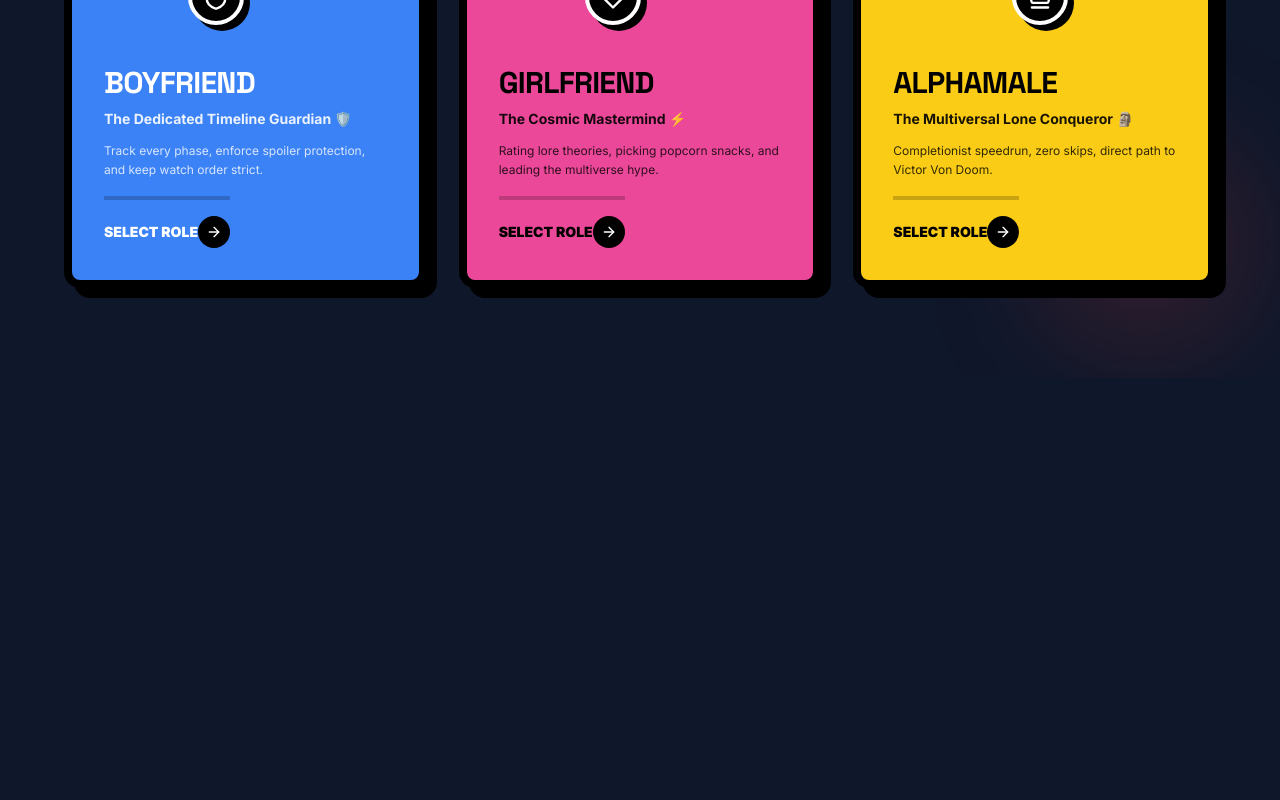
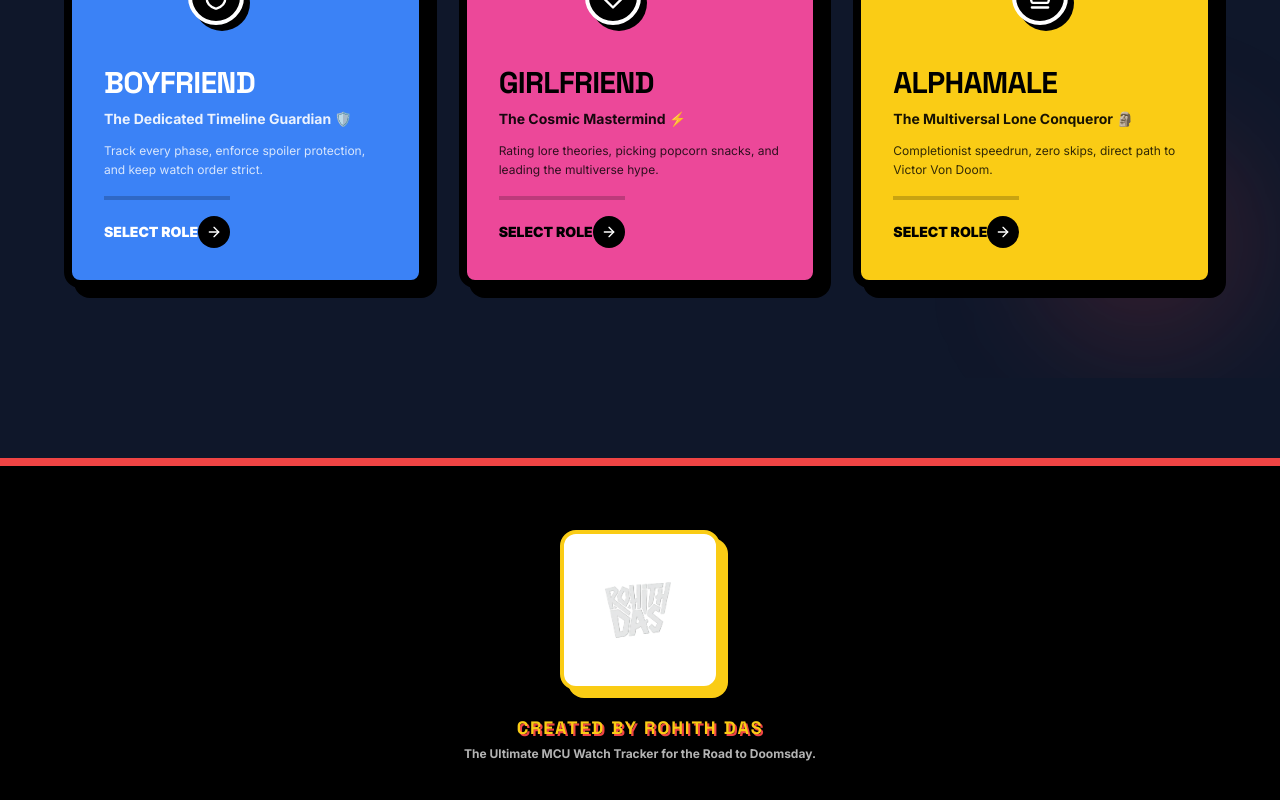
Before and after one commit to roi-thhh/road-to-doomsday, a Next.js app: page / in a window 1280 px wide. Shown: the part 422-1222 px from the top of the page. Before the commit the page ends 800 px from the top, so only its background shows below. Built offline with nearby package versions, Linux system fonts and the light colour scheme.

Commit message:
UI: Add Rohith Das logo to top navigation and footer, linked to Instagram

```diff
--- a/app/page.tsx
+++ b/app/page.tsx
@@ -397,6 +397,27 @@
           }
         }}
       />
+
+      {/* Footer Section */}
+      <footer className="bg-black text-white py-16 border-t-8 border-neo-red relative flex flex-col items-center justify-center gap-6 z-10 text-center px-4 mt-20">
+        <a
+          href="https://www.instagram.com/roith.hhh?igsh=MWdmNHk2NXpmNjZ6Mg=="
+          target="_blank"
+          rel="noopener noreferrer"
+          className="hover:scale-110 transition-transform cursor-pointer shadow-[8px_8px_0px_0px_rgba(250,204,21,1)] rounded-2xl overflow-hidden bg-white border-4 border-neo-yellow p-3 flex items-center justify-center w-40 h-40"
+          title="Follow Rohith Das on Instagram"
+        >
+          <img src="/logo.png" alt="Rohith Das Logo" className="w-full h-full object-contain" />
+        </a>
+        <div className="flex flex-col gap-1">
+          <p className="font-display font-black tracking-widest text-neo-yellow text-lg uppercase drop-shadow-[2px_2px_0_rgba(239,68,68,1)]">
+            CREATED BY ROHITH DAS
+          </p>
+          <p className="font-bold text-xs text-white/70 max-w-sm mx-auto">
+            The Ultimate MCU Watch Tracker for the Road to Doomsday.
+          </p>
+        </div>
+      </footer>
     </main>
   );
 }
--- a/components/StickyControlBar.tsx
+++ b/components/StickyControlBar.tsx
@@ -127,6 +127,17 @@
                 <span>LOG IN / LINK PARTNER</span>
               </button>
             )}
+
+            {/* Instagram Logo Link */}
+            <a
+              href="https://www.instagram.com/roith.hhh?igsh=MWdmNHk2NXpmNjZ6Mg=="
+              target="_blank"
+              rel="noopener noreferrer"
+              className="ml-2 hover:scale-105 transition-transform cursor-pointer border-2 border-black bg-white flex items-center justify-center w-10 h-10 rounded-lg shadow-brutal-sm"
+              title="Follow Rohith Das on Instagram"
+            >
+              <img src="/logo.png" alt="Rohith Das Logo" className="w-full h-full object-contain p-1" />
+            </a>
           </div>
         </div>
 
```
Also changed, not shown: public/logo.png (added).
